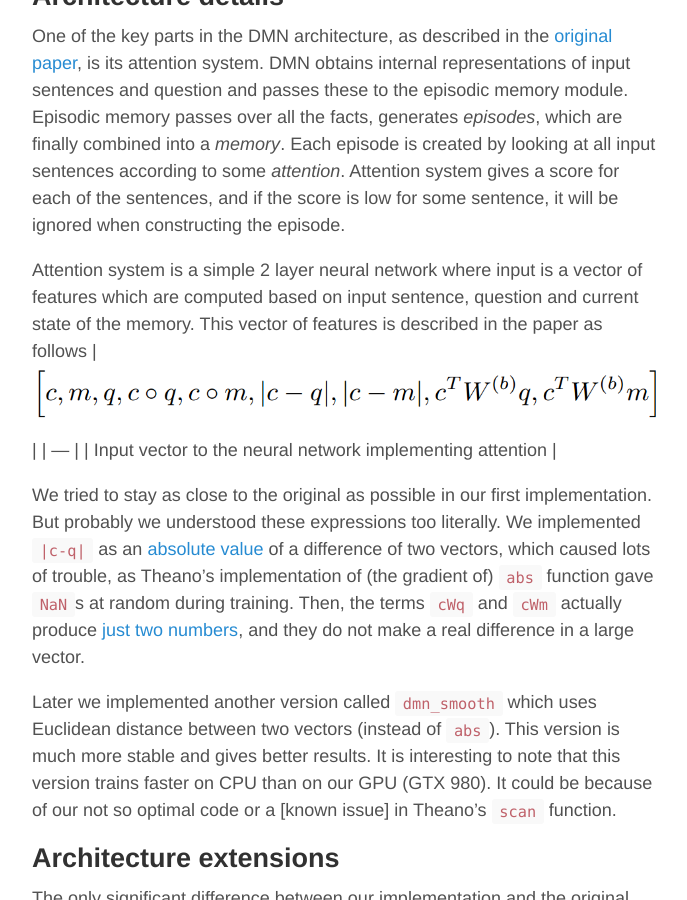
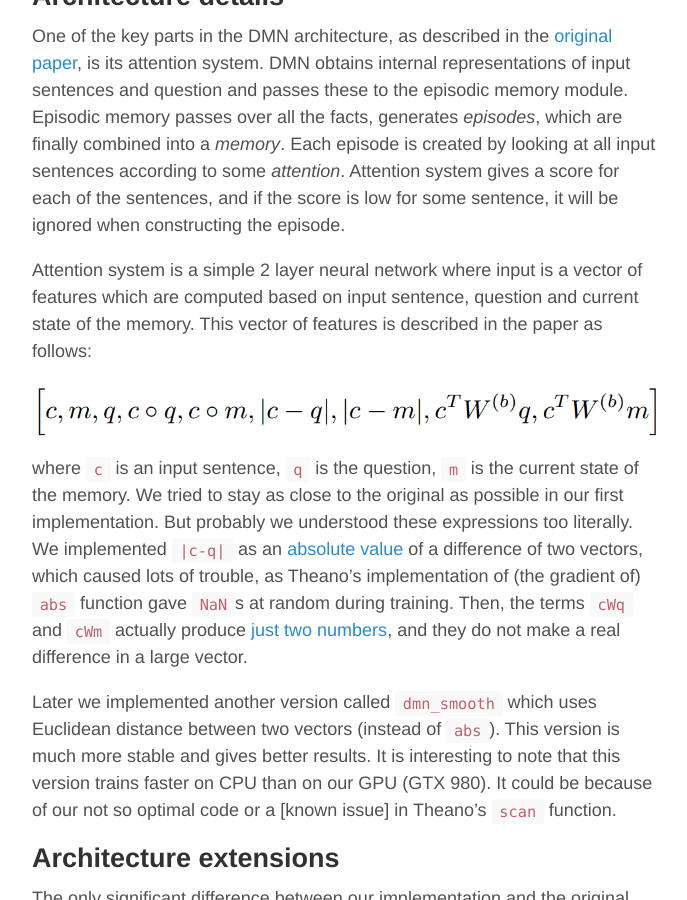
Before and after one commit to YerevaNN/yerevann.github.io, a Jekyll site: the page built from _posts/2016-02-23-playground-for-babi-tasks.md, in a window 1280 px wide and 900 px high, scrolled down 577 px. Shown: the whole window, without its empty margins (293-980 px from the left). Built offline with Jekyll 4.4.1, drawn with Linux system fonts in a browser that asks for light colours; comment, search, counter and statistics services are not loaded.

Commit message:
dmn-ui third

```diff
--- a/_posts/2016-02-23-playground-for-babi-tasks.md
+++ b/_posts/2016-02-23-playground-for-babi-tasks.md
@@ -21,12 +21,11 @@ Recently we have [implemented]({% post_url 2016-02-05-implementing-dynamic-memor
 
 One of the key parts in the DMN architecture, as described in the [original paper](http://arxiv.org/abs/1506.07285), is its attention system. DMN obtains internal representations of input sentences and question and passes these to the episodic memory module. Episodic memory passes over all the facts, generates _episodes_, which are finally combined into a _memory_. Each episode is created by looking at all input sentences according to some _attention_. Attention system gives a score for each of the sentences, and if the score is low for some sentence, it will be ignored when constructing the episode.
 
-Attention system is a simple 2 layer neural network where input is a vector of features which are computed based on input sentence, question and current state of the memory. This vector of features is described in the paper as follows
-|![attention module input](/public/2016-02-23/attention-vector.png "attention module input") |
-| --- |
-| Input vector to the neural network implementing attention |
+Attention system is a simple 2 layer neural network where input is a vector of features which are computed based on input sentence, question and current state of the memory. This vector of features is described in the paper as follows:
 
-We tried to stay as close to the original as possible in our first implementation. But probably we understood these expressions too literally. We implemented `|c-q|` as an [absolute value](https://github.com/YerevaNN/Dynamic-memory-networks-in-Theano/blob/master/dmn_basic.py#L217) of a difference of two vectors, which caused lots of trouble, as Theano's implementation of (the gradient of) `abs` function gave `NaN`s at random during training. Then, the terms `cWq` and `cWm` actually produce [just two numbers](https://github.com/YerevaNN/Dynamic-memory-networks-in-Theano/blob/master/dmn_basic.py#L215), and they do not make a real difference in a large vector.
+![attention module input](/public/2016-02-23/attention-vector.png "attention module input")
+
+where `c` is an input sentence, `q` is the question, `m` is the current state of the memory. We tried to stay as close to the original as possible in our first implementation. But probably we understood these expressions too literally. We implemented `|c-q|` as an [absolute value](https://github.com/YerevaNN/Dynamic-memory-networks-in-Theano/blob/master/dmn_basic.py#L217) of a difference of two vectors, which caused lots of trouble, as Theano's implementation of (the gradient of) `abs` function gave `NaN`s at random during training. Then, the terms `cWq` and `cWm` actually produce [just two numbers](https://github.com/YerevaNN/Dynamic-memory-networks-in-Theano/blob/master/dmn_basic.py#L215), and they do not make a real difference in a large vector.
 
 Later we implemented another version called [`dmn_smooth`](https://github.com/YerevaNN/Dynamic-memory-networks-in-Theano/blob/master/dmn_smooth.py#L223) which uses Euclidean distance between two vectors (instead of `abs`). This version is much more stable and gives better results. It is interesting to note that this version trains faster on CPU than on our GPU (GTX 980). It could be because of our not so optimal code or a [known issue] in Theano's `scan` function.
 
```
